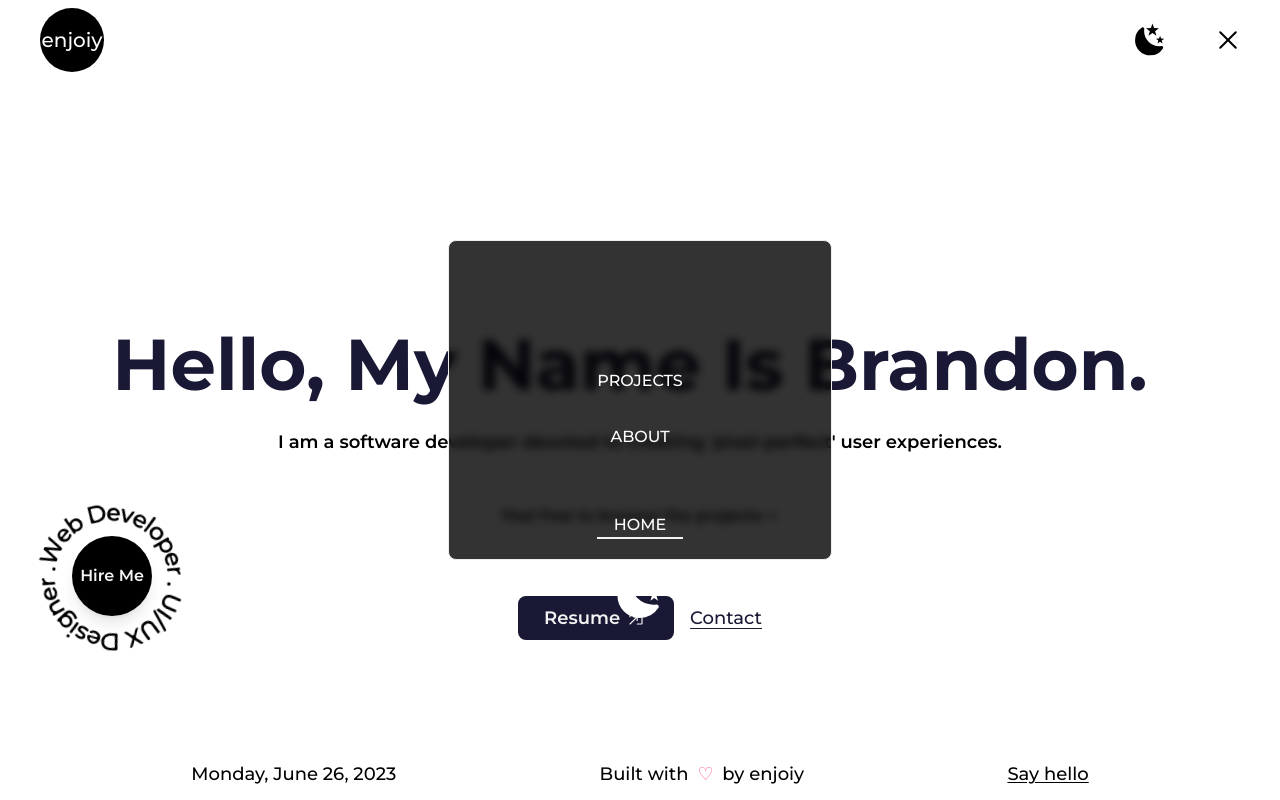
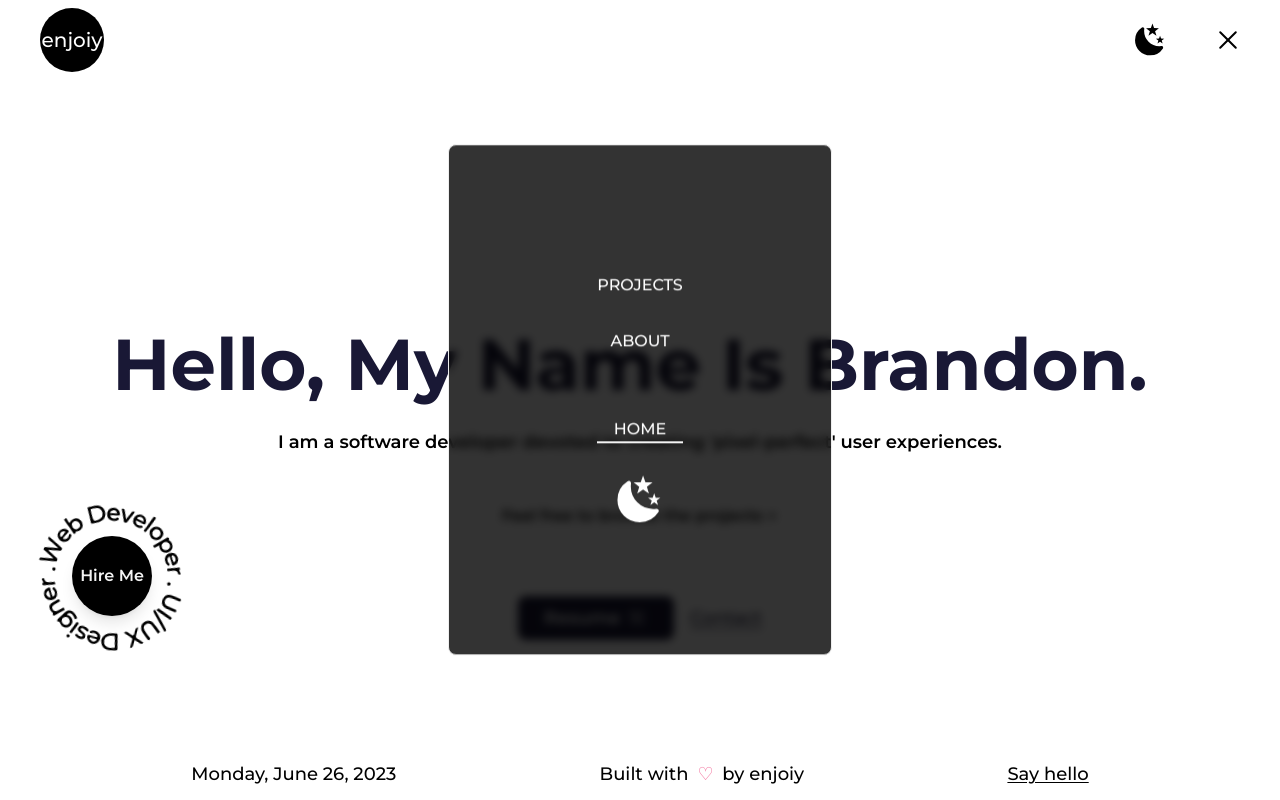
Before and after one commit to deatonBrandon/brandons_portfolio, a Next.js app: page / in a window 1280 px wide. Both pictures are taken after a click on the button 1228 px from the left and 40 px from the top of the page. Built offline with nearby package versions, Linux system fonts and the light colour scheme.

Commit message:
navbar crazy

```diff
--- a/src/components/Navbar.js
+++ b/src/components/Navbar.js
@@ -126,7 +126,7 @@ export default function Navbar() {
                 <motion.div
                 initial={{ scale: 0, opacity: 0, x: "-50%", y: "-50%" }}
                 animate={{scale: 1, opacity: 1 }}
-                className='w-[70vw] h-[40vh] md:w-[50vw] lg:w-[30vw] z-50 justify-evenly border items-center fixed top-1/2 left-1/2 -translate-x-1/2 -translate-y-1/2 bg-black/80 text-white dark:text-black dark:bg-white/75 rounded-lg backdrop-blur-sm py-32 antialiased'>
+                className='w-[70vw] md:w-[50vw] lg:w-[30vw] z-50 justify-evenly border items-center fixed top-1/2 left-1/2 -translate-x-1/2 -translate-y-1/2 bg-black/80 text-white dark:text-black dark:bg-white/75 rounded-lg backdrop-blur-sm py-32 antialiased'>
                 <div className="w-full flex justify-center items-center">
 
                     <div className="flex flex-col-reverse text-center">
```
